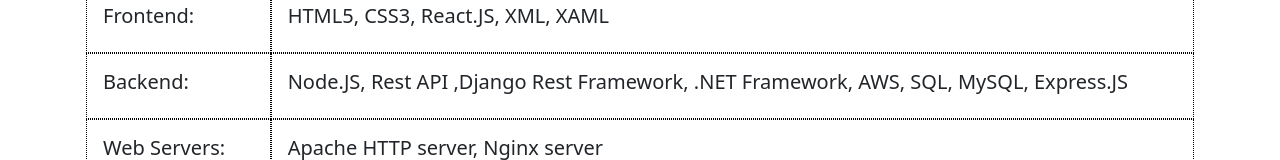
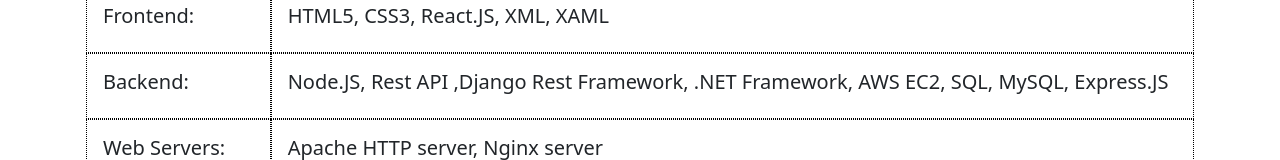
Before and after one commit to akhil8951/akhil8951.github.io, a React (Create React App) app: page /about in a window 1280 px wide. Shown: the part 779-939 px from the top of the page. Built offline with nearby package versions, Linux system fonts and the light colour scheme.

Commit message:
About Modified

```diff
--- a/src/components/About.js
+++ b/src/components/About.js
@@ -79,7 +79,7 @@
                   <h5>
                     {" "}
                     Node.JS, Rest API ,Django Rest Framework, .NET Framework,
-                    AWS, SQL, MySQL, Express.JS
+                    AWS EC2, SQL, MySQL, Express.JS
                   </h5>
                 </Col>
               </Row>
```
